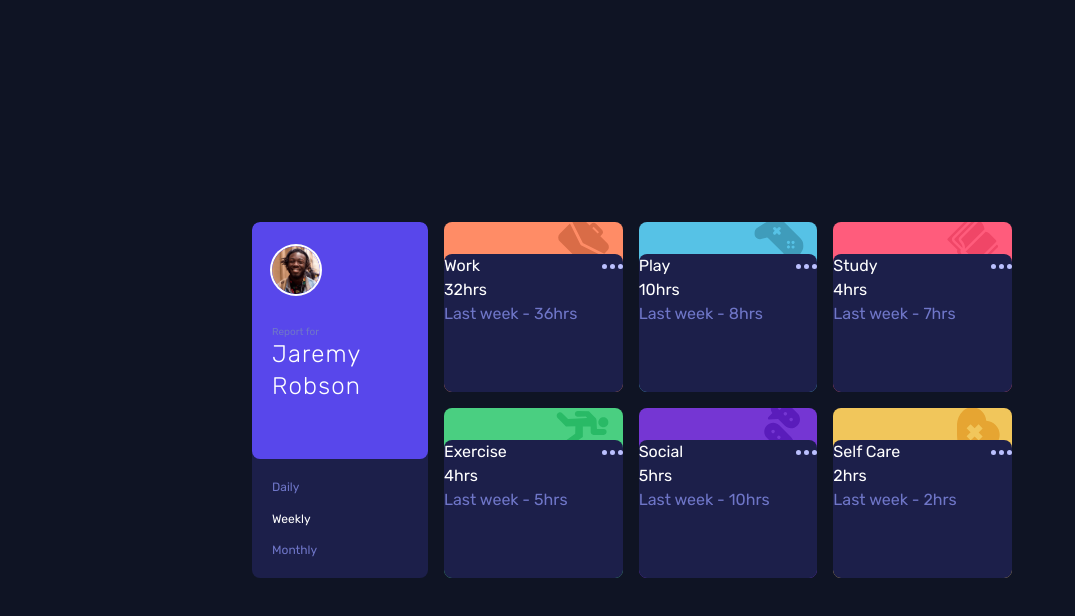
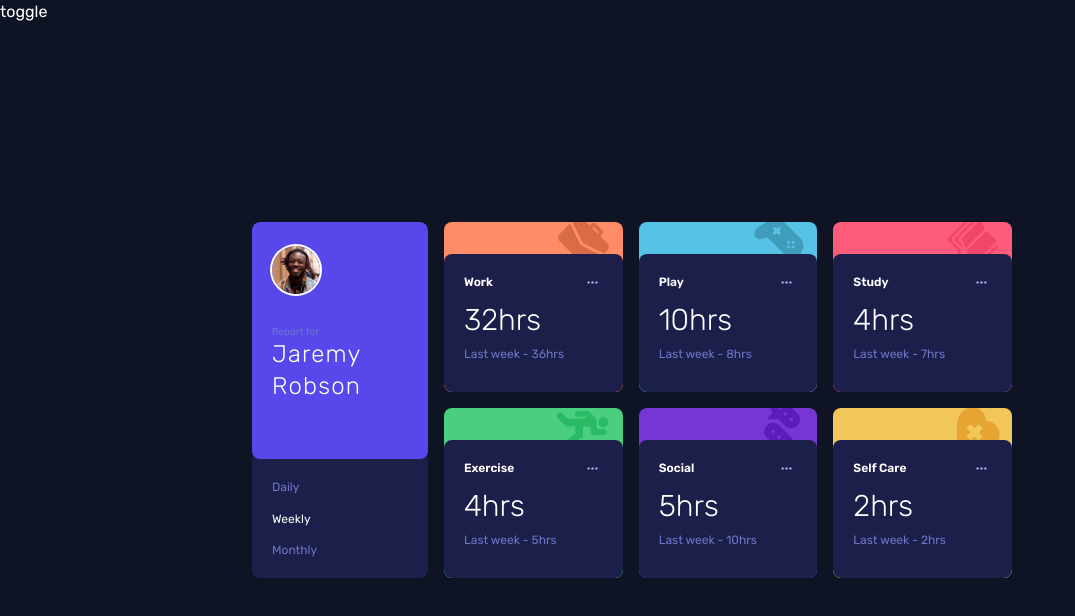
Before and after one commit to xup60521/react-time-tracking-dashboard-with-animation, a React (Vite) app: page /#/weekly in a window 1280 px wide. Shown: the top 616 px of the page, without its empty margins (0-1075 px from the left). Built offline with nearby package versions, Linux system fonts and the light colour scheme.

Commit message:
animation complete

```diff
--- a/src/App.tsx
+++ b/src/App.tsx
@@ -12,14 +12,17 @@ export default function App() {
                         <Routes>
                             <Route
                                 path="/"
+                                key="route daily"
                                 element={<Dashboard timeSpan="daily" />}
                             />
                             <Route
                                 path="/weekly"
+                                key="route weekly"
                                 element={<Dashboard timeSpan="weekly" />}
                             />
                             <Route
                                 path="/monthly"
+                                key="route monthly"
                                 element={<Dashboard timeSpan="monthly" />}
                             />
                         </Routes>
--- a/src/components/Dashboard.tsx
+++ b/src/components/Dashboard.tsx
@@ -1,42 +1,104 @@
 import { data, getColorAndImage } from "@/utils";
-import EllipsisIcon from "@/assets/images/icon-ellipsis.svg"
+import EllipsisIcon from "@/assets/images/icon-ellipsis.svg";
+import { AnimatePresence, motion } from "framer-motion";
+import { Fragment, useState } from "react";
 
 export default function Dashboard({
     timeSpan,
 }: {
     timeSpan: "daily" | "weekly" | "monthly";
 }) {
+    const [open, setOpen] = useState(true);
     return (
-        <div className="w-full h-full absolute px-4 grid grid-cols-3 grid-rows-2 gap-4">
+        <Fragment>
+            <button
+                className="text-white fixed top-0 left-0"
+                onClick={() => setOpen(!open)}
+            >
+                toggle
+            </button>
+            <AnimatePresence>
+                {open && (
+                    <div
+                        className="w-full h-full absolute px-4 grid grid-cols-3 grid-rows-2 gap-4"
+                        key={timeSpan}
+                    >
                         {data.map((item, index) => {
                             return (
                                 <div
+                                    className="relative"
+                                    key={`${timeSpan} ${index} upperdiv`}
+                                >
+                                    <motion.div
                                         key={`${timeSpan} ${index}`}
+                                        initial={{ opacity: 0, y: 20 }}
+                                        animate={{
+                                            opacity: 1,
+                                            y: 0,
+                                            transition: { delay: 0.05 * (index + 1) + 0.2 },
+                                        }}
+                                        exit={{ opacity: 0, y: -20 }}
+                                        transition={{ delay: 0.05 * index }}
                                         className={`${
-                            getColorAndImage(item.title).className
-                        } rounded-lg relative flex flex-col`}
+                                            getColorAndImage(item.title)
+                                                .className
+                                        } rounded-lg absolute w-full h-full flex flex-col overflow-hidden`}
                                     >
                                         <div className="h-8 flex justify-end overflow-hidden items-center">
                                             <img
-                                src={getColorAndImage(item.title).image}
+                                                src={
+                                                    getColorAndImage(item.title)
+                                                        .image
+                                                }
                                                 alt={`${item.title} image`}
                                                 className="scale-[0.65] translate-y-1"
                                             />
                                         </div>
-                        <div className="flex-grow bg-n_dark_blue rounded-lg flex flex-col">
+                                        <div className="flex-grow bg-n_dark_blue rounded-lg flex flex-col p-5">
                                             <div className="flex items-center justify-between">
-                                <span className="text-white">{item.title}</span>
+                                                <span className="text-white text-xs font-semibold">
+                                                    {item.title}
+                                                </span>
                                                 <button>
-                                    <span className="sr-only">more</span>
-                                    <img src={EllipsisIcon} alt="more" />
+                                                    <span className="sr-only">
+                                                        more
+                                                    </span>
+                                                    <img
+                                                        src={EllipsisIcon}
+                                                        alt="more"
+                                                        className="scale-50"
+                                                    />
                                                 </button>
                                             </div>
-                            <span className="text-white">{item.timeframes[timeSpan].current}hrs</span>
-                            <span className="text-n_desaturated_blue">Last {timeSpan === "daily" ? "day" : timeSpan === "monthly" ? "month" : "week"} - {item.timeframes[timeSpan].previous}hrs</span>
+                                            <span className="text-white text-3xl font-thin pt-3 pb-2">
+                                                {
+                                                    item.timeframes[timeSpan]
+                                                        .current
+                                                }
+                                                hrs
+                                            </span>
+                                            <span className="text-n_desaturated_blue text-xs">
+                                                Last{" "}
+                                                {timeSpan === "daily"
+                                                    ? "day"
+                                                    : timeSpan === "monthly"
+                                                    ? "month"
+                                                    : "week"}{" "}
+                                                -{" "}
+                                                {
+                                                    item.timeframes[timeSpan]
+                                                        .previous
+                                                }
+                                                hrs
+                                            </span>
                                         </div>
+                                    </motion.div>
                                 </div>
                             );
                         })}
                     </div>
+                )}
+            </AnimatePresence>
+        </Fragment>
     );
 }
```
Lines whose indentation alone changed are shown as unchanged.
